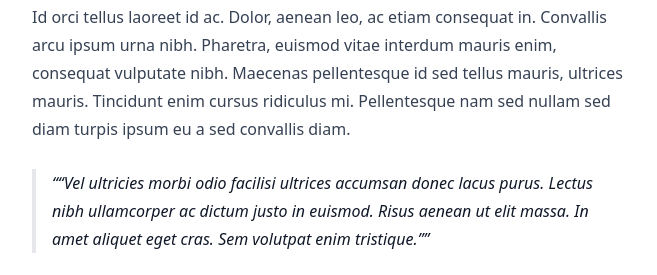
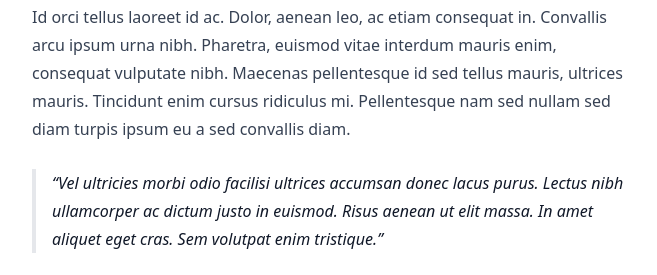
Before and after one commit to IslandHomeCapital/website, a plain HTML site: page rent-vs-buy/index.html in a window 1280 px wide. Shown: the part 933-1208 px from the top of the page, without its empty margins (224-881 px from the left). Drawn offline with nearby package versions, Linux system fonts and the light colour scheme.

Commit message:
deploy: 13ea55d0f38a6c5700cb17c790b48d103498c1ab

```diff
--- a/rent-vs-buy/index.html
+++ b/rent-vs-buy/index.html
@@ -33,7 +33,7 @@
 <h2>From beginner to expert in 3 hours</h2>
 <p>Id orci tellus laoreet id ac. Dolor, aenean leo, ac etiam consequat in. Convallis arcu ipsum urna nibh. Pharetra, euismod vitae interdum mauris enim, consequat vulputate nibh. Maecenas pellentesque id sed tellus mauris, ultrices mauris. Tincidunt enim cursus ridiculus mi. Pellentesque nam sed nullam sed diam turpis ipsum eu a sed convallis diam.</p>
 <blockquote>
-<p>“Vel ultricies morbi odio facilisi ultrices accumsan donec lacus purus. Lectus nibh ullamcorper ac dictum justo in euismod. Risus aenean ut elit massa. In amet aliquet eget cras. Sem volutpat enim tristique.”</p>
+<p>Vel ultricies morbi odio facilisi ultrices accumsan donec lacus purus. Lectus nibh ullamcorper ac dictum justo in euismod. Risus aenean ut elit massa. In amet aliquet eget cras. Sem volutpat enim tristique.</p>
 </blockquote>
 <p>Faucibus commodo massa rhoncus, volutpat. Dignissim sed eget risus enim. Mattis mauris semper sed amet vitae sed turpis id. Id dolor praesent donec est. Odio penatibus risus viverra tellus varius sit neque erat velit.</p>
 <p><img src="/website/media/ian-stauffer-r5kvBZIFP0A-unsplash.jpg" alt="" /></p>
```
